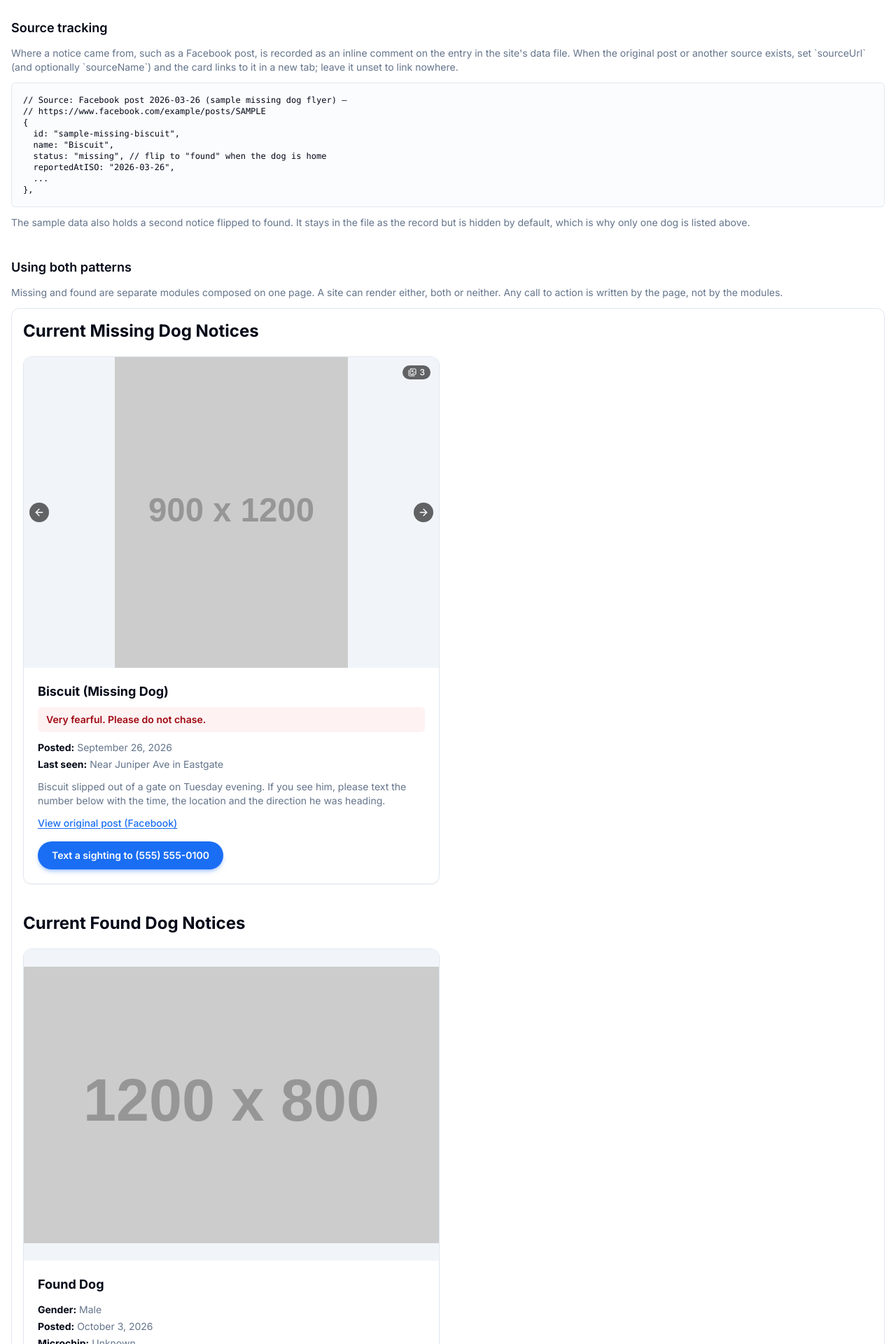
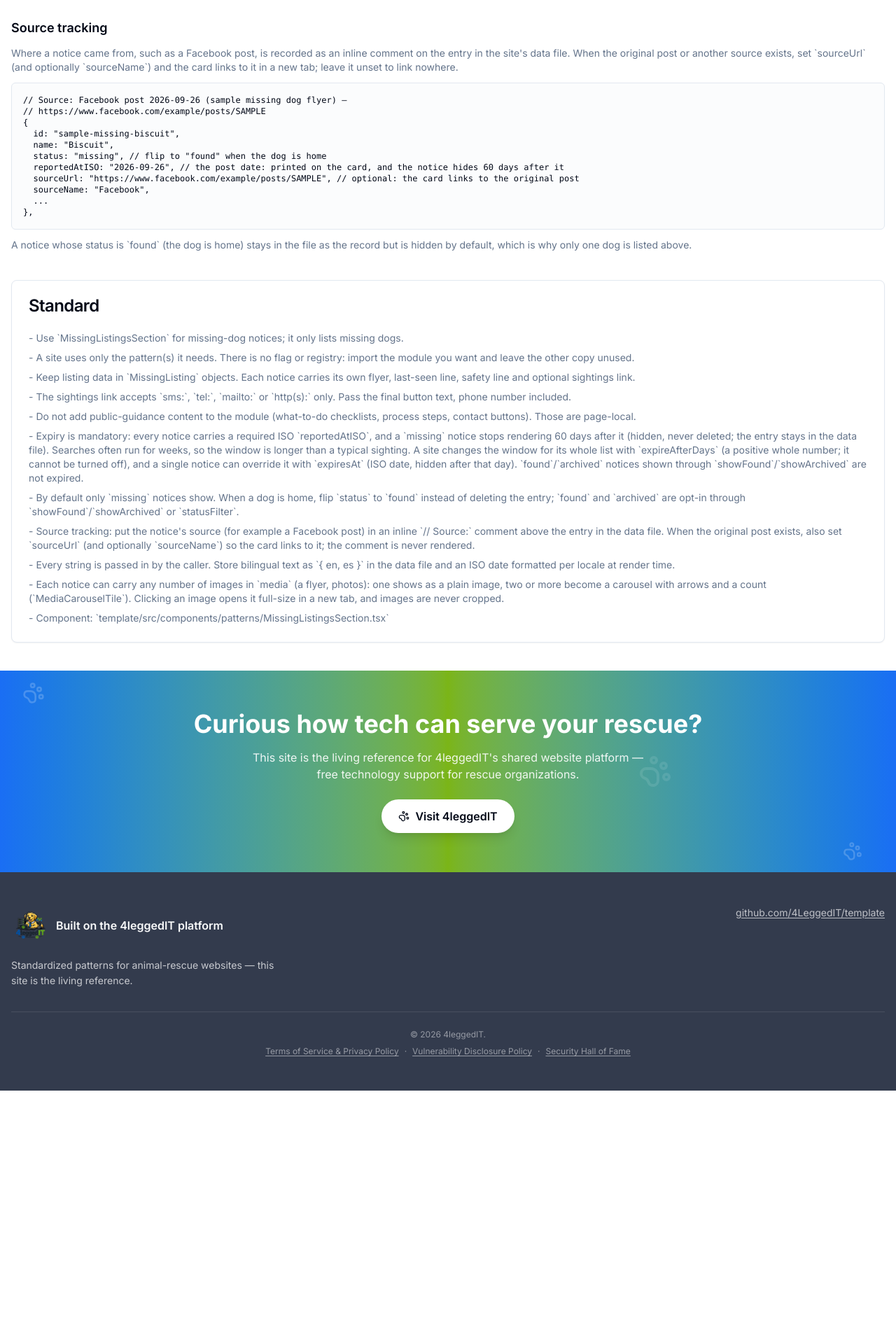
Before and after one commit to 4LeggedIT/template, a React (Vite) app: page /standards/missing in a window 1280 px wide. Shown: the part 1340-3260 px from the top of the page at 70% size. After the commit the page ends 2898 px from the top, so only its background shows below. Built offline with nearby package versions, Linux system fonts and the light colour scheme.

Commit message:
Standards pages: Missing and Found no longer reference each other; source-tracking snippet on both (current dates, link fields)
Co-Authored-By: Claude Sonnet 5.5 <noreply@anthropic.com>

```diff
--- a/src/locales/en/found.json
+++ b/src/locales/en/found.json
@@ -40,6 +40,10 @@
       "noticeTitle": "Found Dog"
     }
   },
+  "source": {
+    "title": "Source tracking",
+    "description": "Where a notice came from, such as a Facebook post, is recorded as an inline comment on the entry in the site's data file. When the original post or another source exists, set `source.url` (and optionally `source.name`) and the card links to it in a new tab; leave it unset to link nowhere."
+  },
   "standard": {
     "title": "Standard",
     "items": [
--- a/src/locales/en/missing.json
+++ b/src/locales/en/missing.json
@@ -24,24 +24,19 @@
   "source": {
     "title": "Source tracking",
     "description": "Where a notice came from, such as a Facebook post, is recorded as an inline comment on the entry in the site's data file. When the original post or another source exists, set `sourceUrl` (and optionally `sourceName`) and the card links to it in a new tab; leave it unset to link nowhere.",
-    "caption": "The sample data also holds a second notice flipped to found. It stays in the file as the record but is hidden by default, which is why only one dog is listed above."
-  },
-  "together": {
-    "title": "Using both patterns",
-    "description": "Missing and found are separate modules composed on one page. A site can render either, both or neither. Any call to action is written by the page, not by the modules.",
-    "pageLocalNote": "Page-local content goes here, for example one \"Is this your pet, or do you have a tip? Contact us\" call to action written by the site."
+    "caption": "A notice whose status is `found` (the dog is home) stays in the file as the record but is hidden by default, which is why only one dog is listed above."
   },
   "standard": {
     "title": "Standard",
     "items": [
-      "Use `MissingListingsSection` for missing-dog notices; it only lists missing dogs. Use `FoundListingsSection` for found dogs. Compose them on a page; do not merge them.",
+      "Use `MissingListingsSection` for missing-dog notices; it only lists missing dogs.",
       "A site uses only the pattern(s) it needs. There is no flag or registry: import the module you want and leave the other copy unused.",
       "Keep listing data in `MissingListing` objects. Each notice carries its own flyer, last-seen line, safety line and optional sightings link.",
       "The sightings link accepts `sms:`, `tel:`, `mailto:` or `http(s):` only. Pass the final button text, phone number included.",
       "Do not add public-guidance content to the module (what-to-do checklists, process steps, contact buttons). Those are page-local.",
-      "Expiry is mandatory: every notice carries a required ISO `reportedAtISO`, and a `missing` notice stops rendering 60 days after it (hidden, never deleted; the entry stays in the data file). Missing dogs get a longer window than found dogs (30 days) because searches run longer. A site changes the window for its whole list with `expireAfterDays` (a positive whole number; it cannot be turned off), and a single notice can override it with `expiresAt` (ISO date, hidden after that day). `found`/`archived` notices shown through `showFound`/`showArchived` are not expired.",
+      "Expiry is mandatory: every notice carries a required ISO `reportedAtISO`, and a `missing` notice stops rendering 60 days after it (hidden, never deleted; the entry stays in the data file). Searches often run for weeks, so the window is longer than a typical sighting. A site changes the window for its whole list with `expireAfterDays` (a positive whole number; it cannot be turned off), and a single notice can override it with `expiresAt` (ISO date, hidden after that day). `found`/`archived` notices shown through `showFound`/`showArchived` are not expired.",
       "By default only `missing` notices show. When a dog is home, flip `status` to `found` instead of deleting the entry; `found` and `archived` are opt-in through `showFound`/`showArchived` or `statusFilter`.",
-      "Source tracking: put the notice's source (for example a Facebook post) in an inline `// Source:` comment above the entry in the data file. It is never rendered.",
+      "Source tracking: put the notice's source (for example a Facebook post) in an inline `// Source:` comment above the entry in the data file. When the original post exists, also set `sourceUrl` (and optionally `sourceName`) so the card links to it; the comment is never rendered.",
       "Every string is passed in by the caller. Store bilingual text as `{ en, es }` in the data file and an ISO date formatted per locale at render time.",
       "Each notice can carry any number of images in `media` (a flyer, photos): one shows as a plain image, two or more become a carousel with arrows and a count (`MediaCarouselTile`). Clicking an image opens it full-size in a new tab, and images are never cropped.",
       "Component: `template/src/components/patterns/MissingListingsSection.tsx`"
--- a/src/locales/es/found.json
+++ b/src/locales/es/found.json
@@ -40,6 +40,10 @@
       "noticeTitle": "Perro Encontrado"
     }
   },
+  "source": {
+    "title": "Registro de la fuente",
+    "description": "De dónde viene un aviso, por ejemplo una publicación de Facebook, se registra como un comentario dentro de la entrada en el archivo de datos del sitio. Cuando existe la publicación original u otra fuente, defina `source.url` (y opcionalmente `source.name`) y la tarjeta enlaza a ella en una pestaña nueva; déjelo sin definir para no enlazar a ningún sitio."
+  },
   "standard": {
     "title": "Estándar",
     "items": [
--- a/src/locales/es/missing.json
+++ b/src/locales/es/missing.json
@@ -24,24 +24,19 @@
   "source": {
     "title": "Registro de la fuente",
     "description": "De dónde viene un aviso, por ejemplo una publicación de Facebook, se registra como un comentario dentro de la entrada en el archivo de datos del sitio. Cuando existe la publicación original u otra fuente, defina `sourceUrl` (y opcionalmente `sourceName`) y la tarjeta enlaza a ella en una pestaña nueva; déjelo sin definir para no enlazar a ningún sitio.",
-    "caption": "Los datos de ejemplo también incluyen un segundo aviso marcado como encontrado. Permanece en el archivo como registro pero queda oculto de forma predeterminada, por eso arriba solo aparece un perro."
-  },
-  "together": {
-    "title": "Uso de ambos patrones",
-    "description": "Perdidos y encontrados son módulos separados que se combinan en una misma página. Un sitio puede mostrar uno, ambos o ninguno. Cualquier llamada a la acción la escribe la página, no los módulos.",
-    "pageLocalNote": "Aquí va el contenido propio de la página, por ejemplo una sola llamada a la acción \"¿Es tu mascota o tienes información? Contáctanos\" escrita por el sitio."
+    "caption": "Un aviso con estado `found` (el perro ya está en casa) permanece en el archivo como registro pero queda oculto de forma predeterminada, por eso arriba solo aparece un perro."
   },
   "standard": {
     "title": "Estándar",
     "items": [
-      "Use `MissingListingsSection` para los avisos de perros perdidos; solo lista perros perdidos. Use `FoundListingsSection` para los perros encontrados. Combínelos en una página; no los fusione.",
+      "Use `MissingListingsSection` para los avisos de perros perdidos; solo lista perros perdidos.",
       "Un sitio usa solo el patrón o los patrones que necesita. No hay bandera ni registro: importe el módulo que quiere y deje la otra copia sin usar.",
       "Mantenga los datos en objetos `MissingListing`. Cada aviso lleva su propio volante, línea de última vez visto, línea de seguridad y enlace opcional de avistamientos.",
       "El enlace de avistamientos solo acepta `sms:`, `tel:`, `mailto:` o `http(s):`. Pase el texto final del botón, con el número de teléfono incluido.",
       "No agregue al módulo contenido de orientación pública (listas de qué hacer, pasos de un proceso, botones de contacto). Eso es contenido propio de la página.",
-      "La caducidad es obligatoria: cada aviso lleva un `reportedAtISO` (fecha ISO) requerido, y un aviso `missing` deja de mostrarse 60 días después (se oculta, nunca se borra; la entrada permanece en el archivo de datos). Los perros perdidos tienen un plazo más largo que los encontrados (30 días) porque las búsquedas duran más. Un sitio cambia el plazo de toda su lista con `expireAfterDays` (un número entero positivo; no se puede desactivar), y un aviso individual puede reemplazarlo con `expiresAt` (fecha ISO, se oculta después de ese día). Los avisos `found`/`archived` mostrados mediante `showFound`/`showArchived` no caducan.",
+      "La caducidad es obligatoria: cada aviso lleva un `reportedAtISO` (fecha ISO) requerido, y un aviso `missing` deja de mostrarse 60 días después (se oculta, nunca se borra; la entrada permanece en el archivo de datos). Las búsquedas suelen durar semanas, por eso el plazo es más largo que el de un avistamiento típico. Un sitio cambia el plazo de toda su lista con `expireAfterDays` (un número entero positivo; no se puede desactivar), y un aviso individual puede reemplazarlo con `expiresAt` (fecha ISO, se oculta después de ese día). Los avisos `found`/`archived` mostrados mediante `showFound`/`showArchived` no caducan.",
       "De forma predeterminada solo se muestran los avisos `missing`. Cuando un perro ya está en casa, cambie `status` a `found` en lugar de borrar la entrada; `found` y `archived` son opcionales mediante `showFound`/`showArchived` o `statusFilter`.",
-      "Registro de la fuente: ponga la fuente del aviso (por ejemplo una publicación de Facebook) en un comentario `// Source:` sobre la entrada en el archivo de datos. Nunca se muestra.",
+      "Registro de la fuente: ponga la fuente del aviso (por ejemplo una publicación de Facebook) en un comentario `// Source:` sobre la entrada en el archivo de datos. Cuando exista la publicación original, defina también `sourceUrl` (y opcionalmente `sourceName`) para que la tarjeta enlace a ella; el comentario nunca se muestra.",
       "Cada texto lo pasa quien usa el módulo. Guarde el texto bilingüe como `{ en, es }` en el archivo de datos y una fecha ISO que se formatea según el idioma al mostrarla.",
       "Cada aviso puede llevar cualquier cantidad de imágenes en `media` (un volante, fotos): una se muestra como imagen simple, y dos o más forman un carrusel con flechas y un contador (`MediaCarouselTile`). Al hacer clic en una imagen se abre a tamaño completo en una pestaña nueva, y las imágenes nunca se recortan.",
       "Componente: `template/src/components/patterns/MissingListingsSection.tsx`"
--- a/src/pages/standards/FoundStandardPage.tsx
+++ b/src/pages/standards/FoundStandardPage.tsx
@@ -8,6 +8,16 @@ import { Card, CardContent, CardHeader, CardTitle } from "@/components/ui/card";
 const daysAgoISO = (days: number) => new Date(Date.now() - days * 24 * 60 * 60 * 1000).toISOString().slice(0, 10);
 const notice1Date = daysAgoISO(5);
 const notice2Date = daysAgoISO(2);
+
+const sourceCommentExample = `// Source: Facebook post ${notice1Date} (sample found dog flyer) —
+// https://www.facebook.com/example/posts/SAMPLE
+{
+  id: "sample-found-buddy",
+  source: { type: "local", name: "Facebook", url: "https://www.facebook.com/example/posts/SAMPLE" }, // optional: the card links to the original post
+  status: "open", // flip to "reunited" when the dog is home
+  foundAtISO: "${notice1Date}", // the post date: printed on the card, and the notice hides 30 days after it
+  ...
+},`;
 
 const FoundStandardPage = () => {
   const { t, i18n } = useTranslation(["found", "common"]);
@@ -136,6 +146,14 @@ const FoundStandardPage = () => {
           />
         </div>
 
+        <div className="space-y-3">
+          <h2 className="text-lg font-semibold">{t("found:source.title")}</h2>
+          <p className="text-sm text-muted-foreground">{t("found:source.description")}</p>
+          <pre className="overflow-x-auto rounded-md border bg-muted/30 p-4 text-xs">
+            <code>{sourceCommentExample}</code>
+          </pre>
+        </div>
+
         <Card>
           <CardHeader>
             <CardTitle>{t("found:standard.title")}</CardTitle>
--- a/src/pages/standards/MissingStandardPage.tsx
+++ b/src/pages/standards/MissingStandardPage.tsx
@@ -1,5 +1,4 @@
 import { useTranslation } from "react-i18next";
-import FoundListingsSection, { type FoundListing } from "@/components/patterns/FoundListingsSection";
 import MissingListingsSection from "@/components/patterns/MissingListingsSection";
 import PageHero from "@/components/patterns/PageHero";
 import SEOHead from "@/components/patterns/SEOHead";
@@ -7,44 +6,25 @@ import { Card, CardContent, CardHeader, CardTitle } from "@/components/ui/card";
 import { getLocalizedSampleMissingNotices } from "@/data/missing-dog-example-notices";
 import { toContentLocale } from "@/lib/localized-content";
 
-const sourceCommentExample = `// Source: Facebook post 2026-03-26 (sample missing dog flyer) —
+// Dated relative to today so the sample stays inside the default 60-day expiry and the snippet below matches it.
+const samplePostedISO = new Date(Date.now() - 10 * 24 * 60 * 60 * 1000).toISOString().slice(0, 10);
+
+const sourceCommentExample = `// Source: Facebook post ${samplePostedISO} (sample missing dog flyer) —
 // https://www.facebook.com/example/posts/SAMPLE
 {
   id: "sample-missing-biscuit",
   name: "Biscuit",
   status: "missing", // flip to "found" when the dog is home
-  reportedAtISO: "2026-03-26",
+  reportedAtISO: "${samplePostedISO}", // the post date: printed on the card, and the notice hides 60 days after it
+  sourceUrl: "https://www.facebook.com/example/posts/SAMPLE", // optional: the card links to the original post
+  sourceName: "Facebook",
   ...
 },`;
 
-// Dated relative to today so the sample never ages past the default 30-day expiry.
-const sampleFoundAtISO = new Date(Date.now() - 3 * 24 * 60 * 60 * 1000).toISOString().slice(0, 10);
-
 const MissingStandardPage = () => {
-  const { t, i18n } = useTranslation(["missing", "found", "common"]);
+  const { t, i18n } = useTranslation(["missing", "common"]);
   const locale = toContentLocale(i18n.resolvedLanguage);
   const notices = getLocalizedSampleMissingNotices(locale, (phone) => t("missing:section.sightingLabel", { phone }));
-
-  const foundNotice: FoundListing = {
-    id: "SAMPLE-001",
-    source: { type: "local", name: "Facebook", url: "https://www.facebook.com" },
-    status: "open",
-    foundAtISO: sampleFoundAtISO,
-    pet: {
-      species: "dog",
-      gender: t("found:listings.notice1.gender"),
-      microchipStatus: t("found:listings.notice1.microchipStatus"),
-    },
-    notes: t("found:listings.notice1.notes"),
-    media: [
-      {
-        id: "SAMPLE-001-image-1",
-        src: "https://placehold.co/1200x800?text=Sample+Found+Dog+1",
-        alt: t("found:listings.notice1.mediaAlt"),
-        featured: true,
-      },
-    ],
-  };
 
   const labels = {
     imageFallbackAltPrefix: t("missing:section.labels.imageFallbackAltPrefix"),
@@ -97,41 +77,6 @@ const MissingStandardPage = () => {
           <p className="text-sm text-muted-foreground">{t("missing:source.caption")}</p>
         </div>
 
-        <div className="space-y-3">
-          <h2 className="text-lg font-semibold">{t("missing:together.title")}</h2>
-          <p className="text-sm text-muted-foreground">{t("missing:together.description")}</p>
-          <div className="space-y-10 rounded-xl border p-4">
-            <MissingListingsSection
-              listings={notices}
-              noticesTitle={t("missing:section.noticesTitle")}
-              emptyMessage={t("missing:section.emptyMessage")}
-              labels={labels}
-              dateLocale={i18n.language}
-            />
-            <FoundListingsSection
-              mode="local"
-              listings={[foundNotice]}
-              noticesTitle={t("found:section.noticesTitle")}
-              emptyMessage={t("found:section.emptyMessage")}
-              labels={{
-                imageFallbackAltPrefix: t("found:section.labels.imageFallbackAltPrefix"),
-                noticeTitle: t("found:section.labels.noticeTitle"),
-                fieldPosted: t("found:section.labels.fieldPosted"),
-                fieldGender: t("found:section.labels.fieldGender"),
-                fieldFoundDate: t("found:section.labels.fieldFoundDate"),
-                fieldFoundLocation: t("found:section.labels.fieldFoundLocation"),
-                fieldCrossStreets: t("found:section.labels.fieldCrossStreets"),
-                fieldMicrochip: t("found:section.labels.fieldMicrochip"),
-                viewSourceLabel: t("found:section.labels.viewSourceLabel"),
-              }}
-              dateLocale={i18n.language}
-            />
-            <p className="rounded-md border border-dashed p-3 text-sm text-muted-foreground">
-              {t("missing:together.pageLocalNote")}
-            </p>
-          </div>
-        </div>
-
         <Card>
           <CardHeader>
             <CardTitle>{t("missing:standard.title")}</CardTitle>
```
